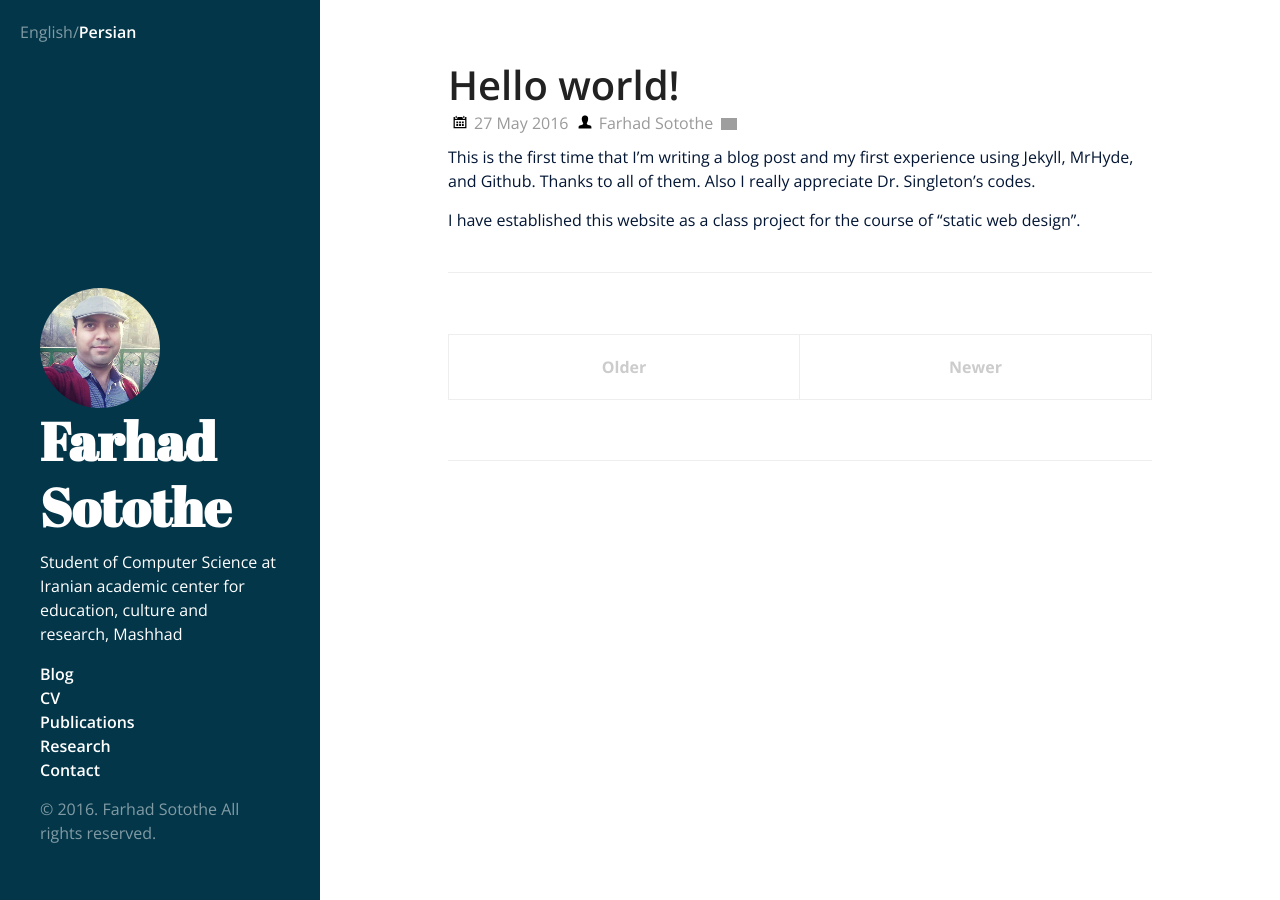
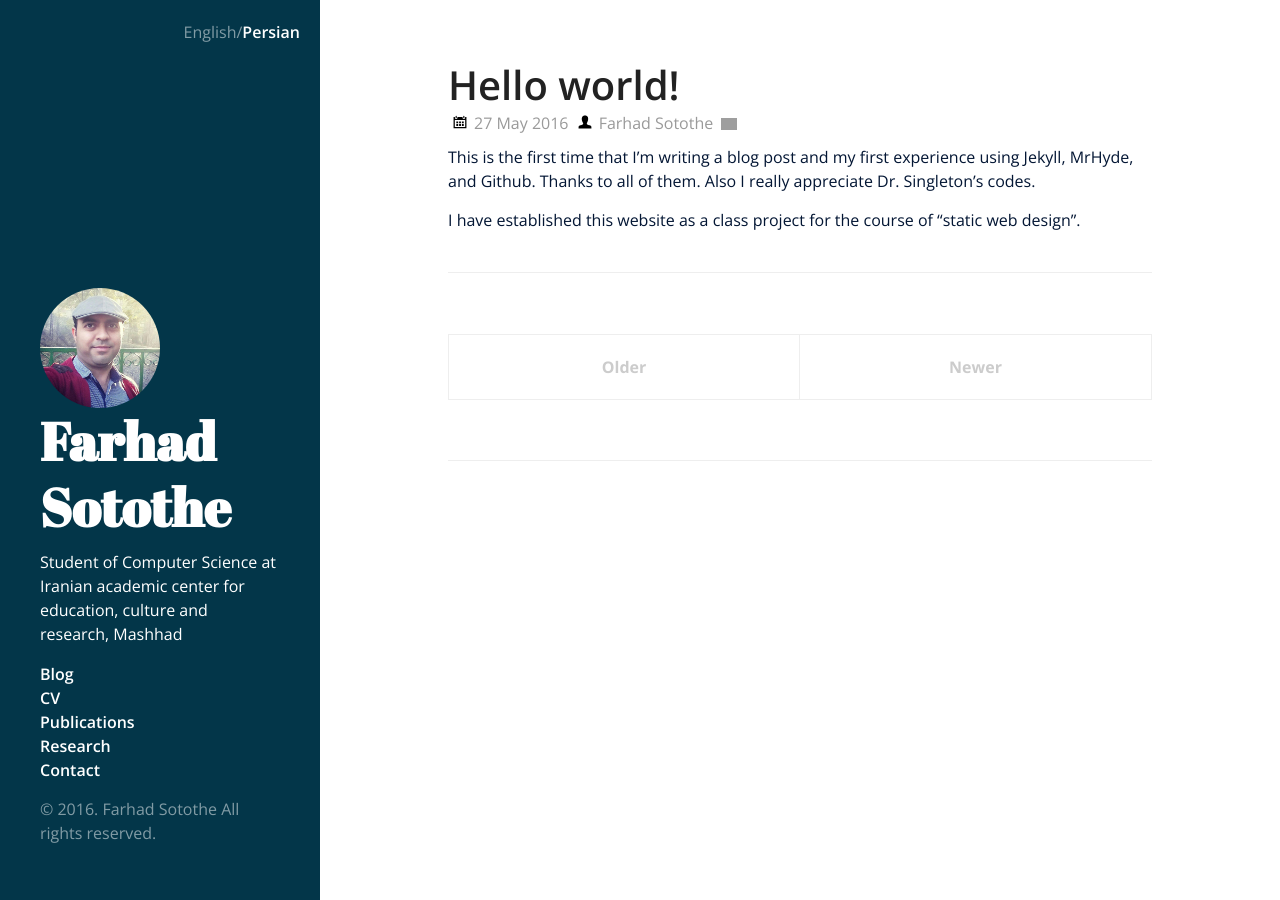
Before and after one commit to sotothe/sotothe.github.io, a Jekyll site: the page built from index.html, in a window 1280 px wide. Built offline with Jekyll 4.4.1, drawn with Linux system fonts in a browser that asks for light colours; nearby versions of some CDN libraries; the list of posts is cut into pages by our own code; comment, search, counter and statistics services are not loaded; grey boxes are pictures that could not be loaded.

Commit message:
Update hyde.css

```diff
--- a/public/css/hyde.css
+++ b/public/css/hyde.css
@@ -272,7 +272,7 @@ a:focus {
 .masthead-lang{
   padding: 20px;
   color: rgba(255,255,255,.5);
-  align: right;
+  text-align: right;
 }
 .masthead-inner {
   padding: 20px;
```
